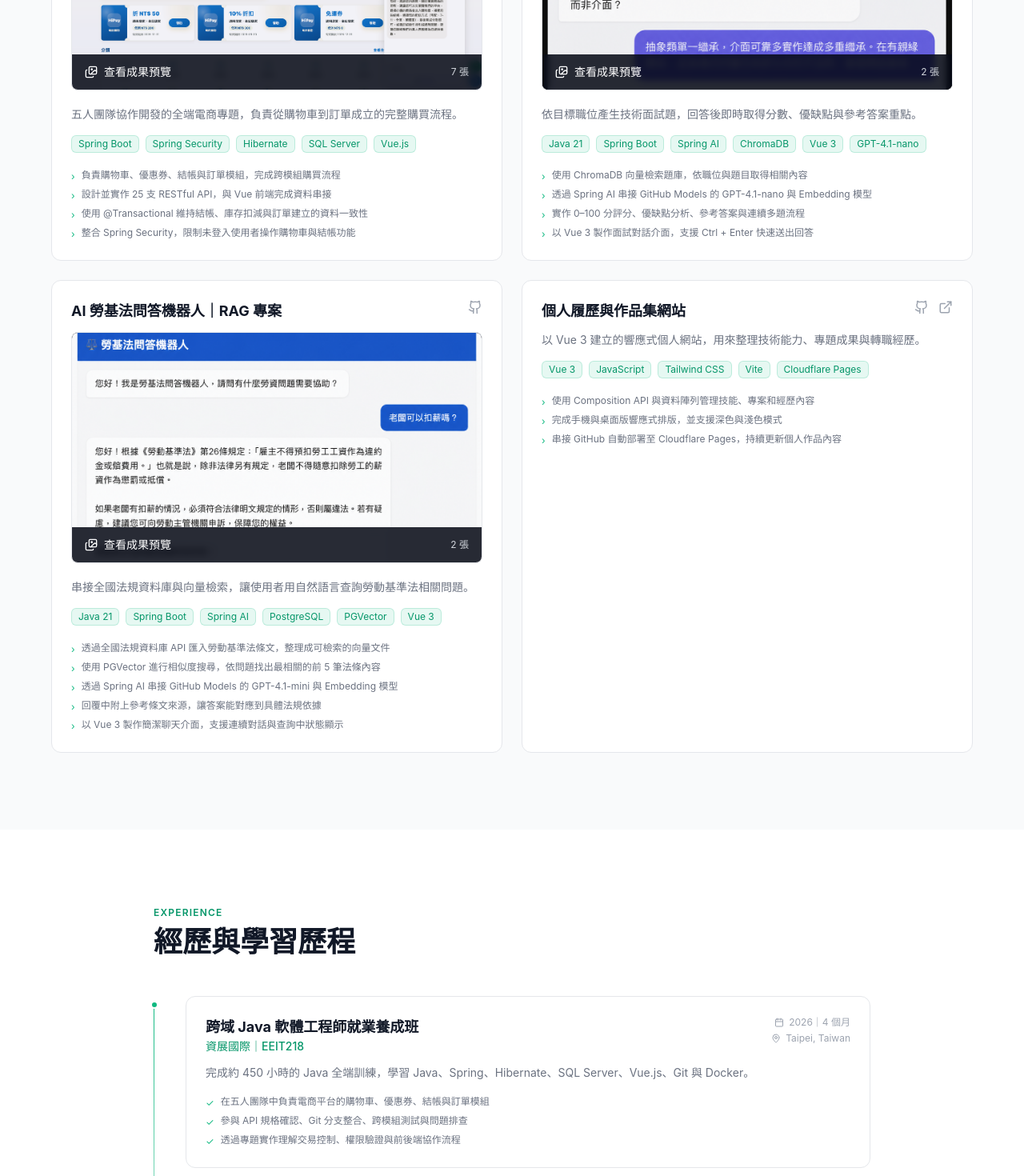
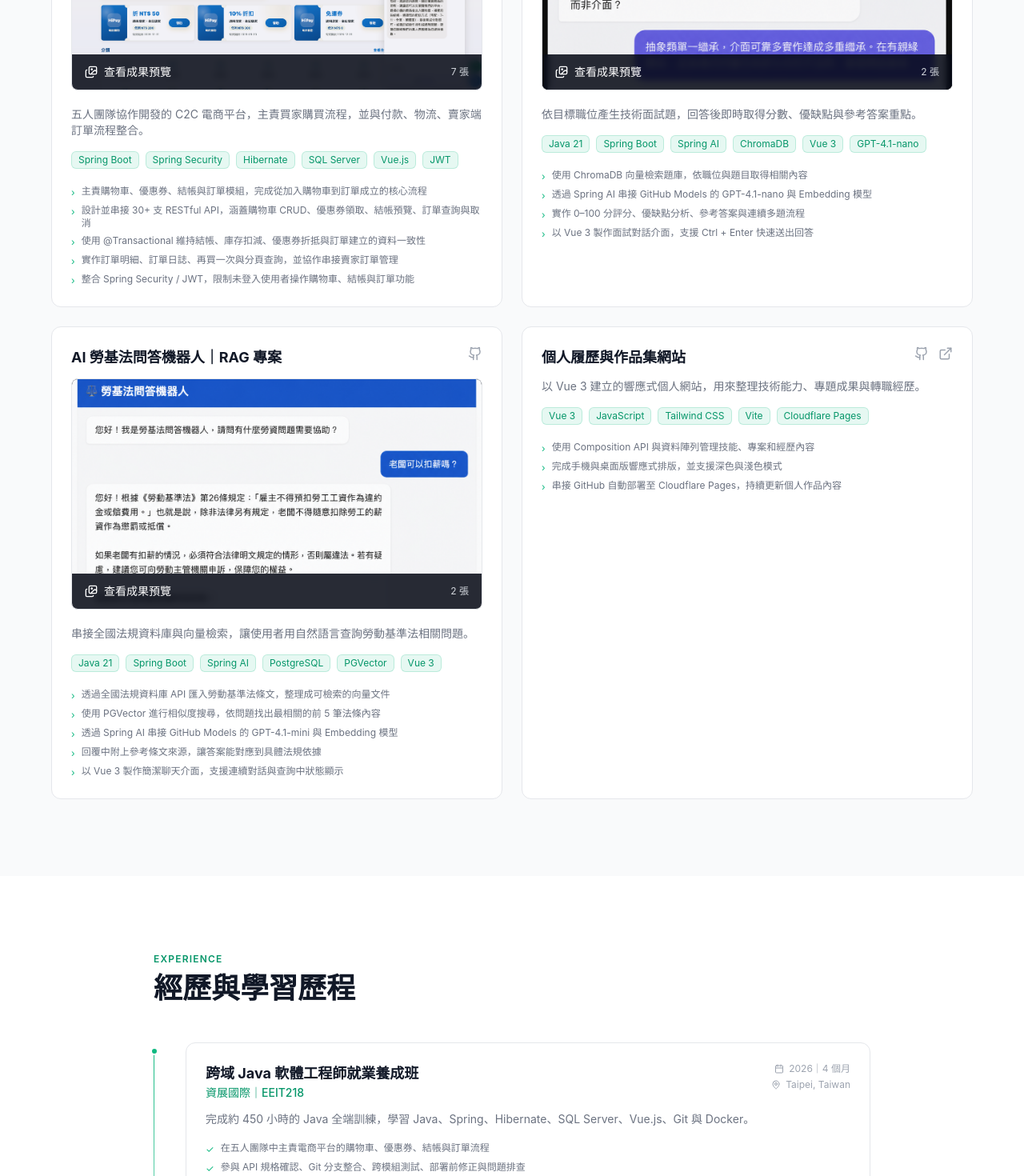
Before and after one commit to sagartia/ShuPortfolio, a Vue app: page / in a window 1280 px wide. Shown: the part 1960-3430 px from the top of the page at 80% size. Built offline with nearby package versions, Linux system fonts and the light colour scheme.

Commit message:
update information

```diff
--- a/src/App.vue
+++ b/src/App.vue
@@ -111,13 +111,14 @@ const skillGroups = ref([
 const projects = ref([
   {
     name: 'C2C 電商購物平台',
-    summary: '五人團隊協作開發的全端電商專題，負責從購物車到訂單成立的完整購買流程。',
-    techs: ['Spring Boot', 'Spring Security', 'Hibernate', 'SQL Server', 'Vue.js'],
+    summary: '五人團隊協作開發的 C2C 電商平台，主責買家購買流程，並與付款、物流、賣家端訂單流程整合。',
+    techs: ['Spring Boot', 'Spring Security', 'Hibernate', 'SQL Server', 'Vue.js', 'JWT'],
     highlights: [
-      '負責購物車、優惠券、結帳與訂單模組，完成跨模組購買流程',
-      '設計並實作 25 支 RESTful API，與 Vue 前端完成資料串接',
-      '使用 @Transactional 維持結帳、庫存扣減與訂單建立的資料一致性',
-      '整合 Spring Security，限制未登入使用者操作購物車與結帳功能',
+      '主責購物車、優惠券、結帳與訂單模組，完成從加入購物車到訂單成立的核心流程',
+      '設計並串接 30+ 支 RESTful API，涵蓋購物車 CRUD、優惠券領取、結帳預覽、訂單查詢與取消',
+      '使用 @Transactional 維持結帳、庫存扣減、優惠券折抵與訂單建立的資料一致性',
+      '實作訂單明細、訂單日誌、再買一次與分頁查詢，並協作串接賣家訂單管理',
+      '整合 Spring Security / JWT，限制未登入使用者操作購物車、結帳與訂單功能',
     ],
     github: 'https://github.com/sagartia',
     demo: null,
@@ -221,9 +222,9 @@ const experiences = ref([
     location: 'Taipei, Taiwan',
     summary: '完成約 450 小時的 Java 全端訓練，學習 Java、Spring、Hibernate、SQL Server、Vue.js、Git 與 Docker。',
     highlights: [
-      '在五人團隊中負責電商平台的購物車、優惠券、結帳與訂單模組',
-      '參與 API 規格確認、Git 分支整合、跨模組測試與問題排查',
-      '透過專題實作理解交易控制、權限驗證與前後端協作流程',
+      '在五人團隊中主責電商平台的購物車、優惠券、結帳與訂單流程',
+      '參與 API 規格確認、Git 分支整合、跨模組測試、部署前修正與問題排查',
+      '透過專題實作理解交易控制、權限驗證、付款物流串接與前後端協作流程',
     ],
   },
   {
```
